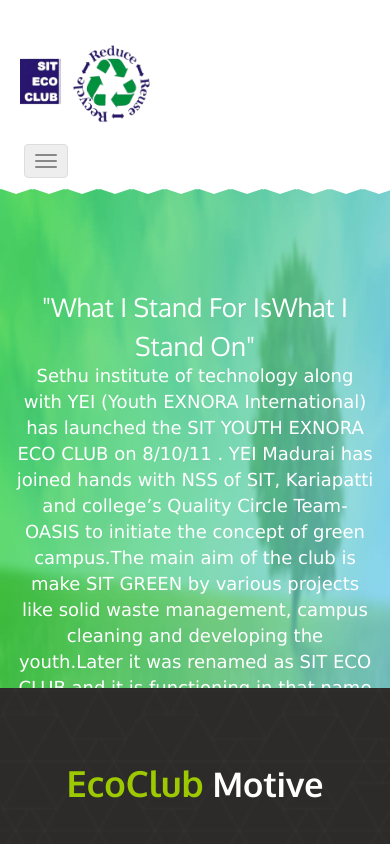
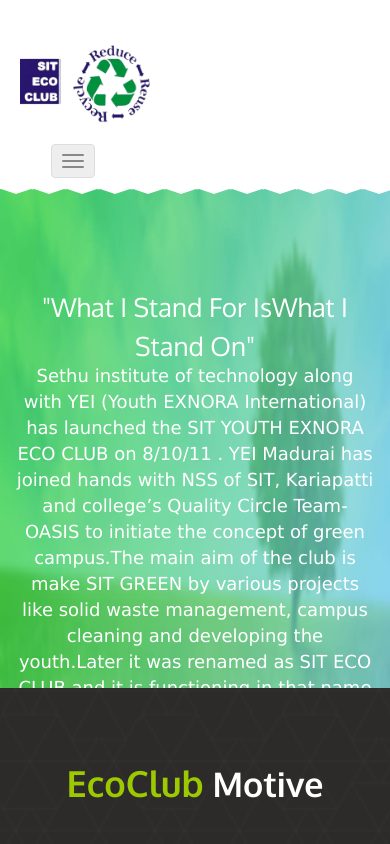
Before and after one commit to sitecoclub/ECOCLUB.com, a plain HTML site: page index.html in a window 390 px wide. Shown: the top 844 px of the page. Drawn offline with Linux system fonts and the light colour scheme; some packages are replaced by stand-ins of ours; files whose address does not match are found by name.

Commit message:
Update responsive.css

```diff
--- a/css/responsive.css
+++ b/css/responsive.css
@@ -1022,7 +1022,7 @@
         width: 100%;
     }
     .navbar-toggle {
-        margin: -44px 207px 26px -165px;
+        margin: -44px 180px 26px -165px;
     }
 }
 
```
